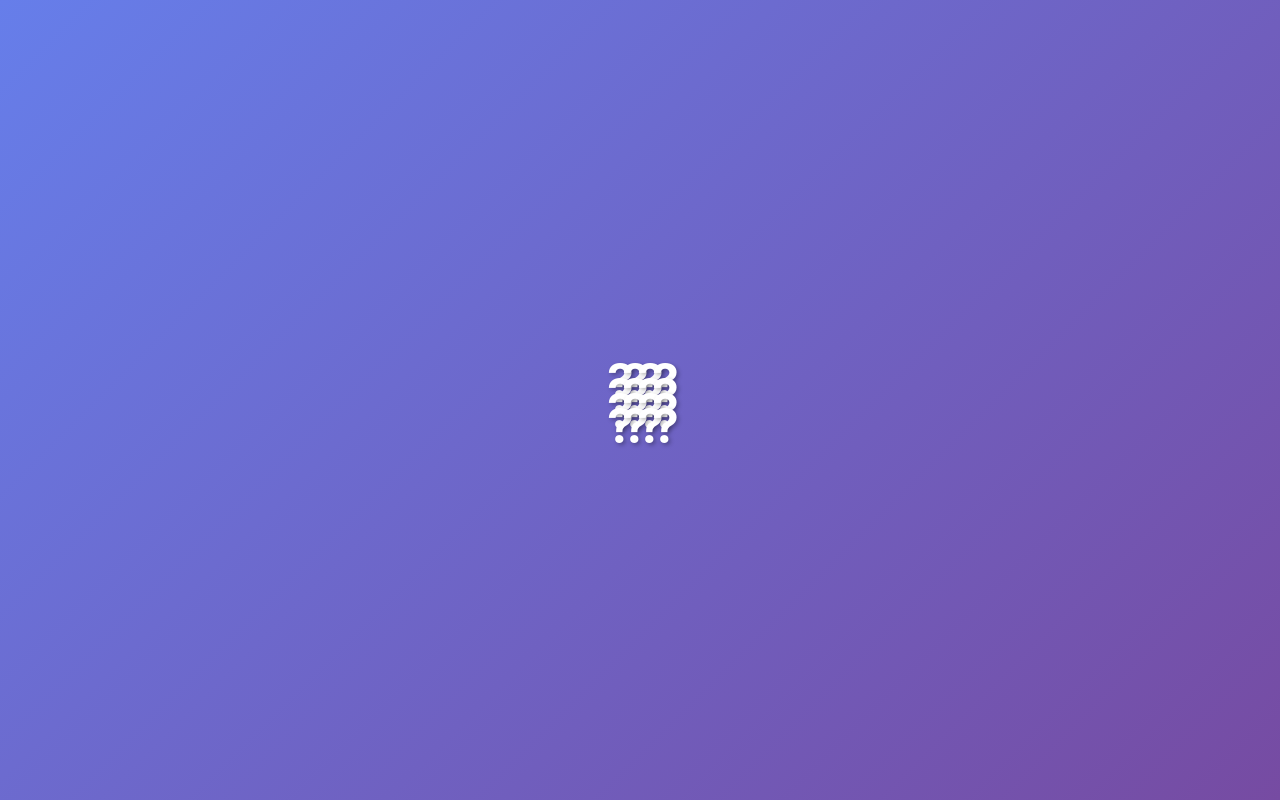
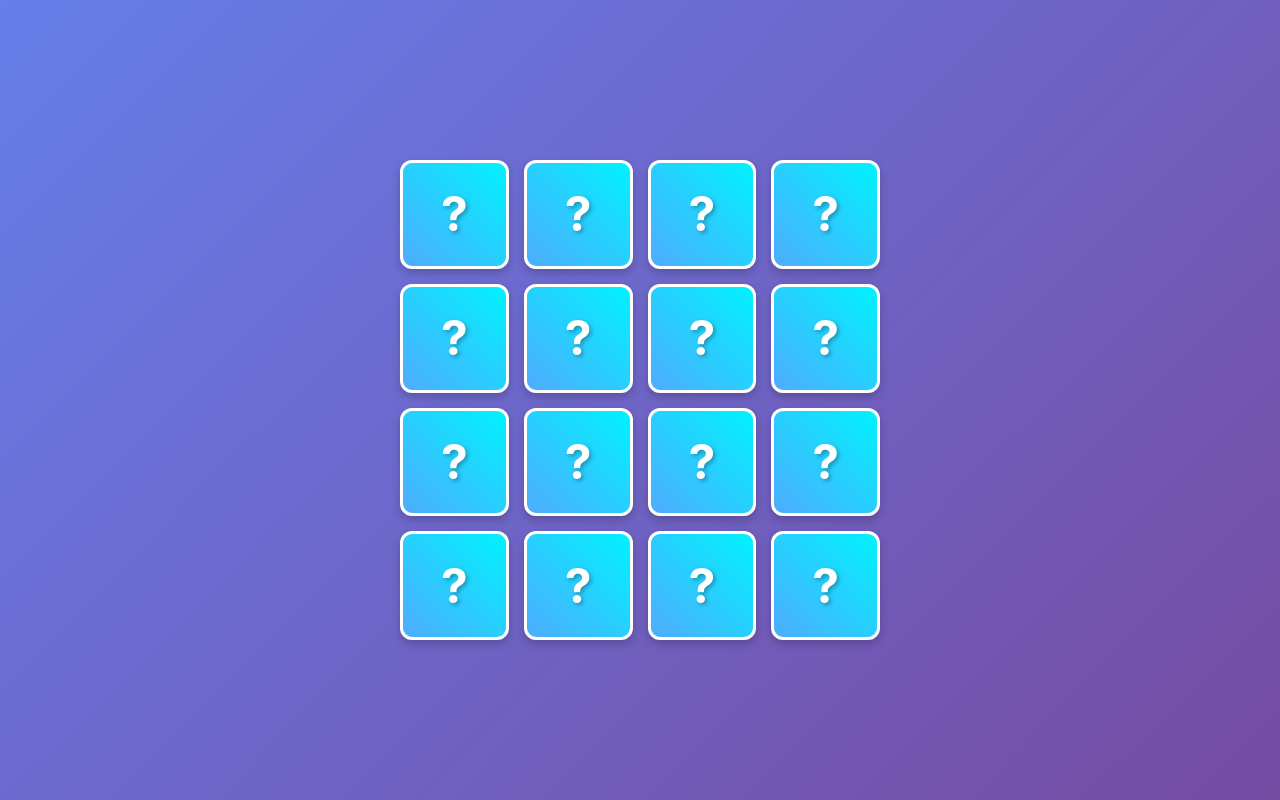
Before and after one commit to gygabo-r/memory-game-generated, a React (Vite) app: page / in a window 1280 px wide. Built offline with nearby package versions, Linux system fonts and the light colour scheme.

Commit message:
fix styling and errors

```diff
--- a/src/App.css
+++ b/src/App.css
@@ -15,6 +15,13 @@ body {
   display: flex;
   align-items: center;
   justify-content: center;
+}
+#root {
+  width: 100%;
+  height: 100%;
+  display: flex;
+  flex-direction: column;
+  align-items: center;
 }
 
 .app {
--- a/src/GameGrid/GameGrid.tsx
+++ b/src/GameGrid/GameGrid.tsx
@@ -1,5 +1,5 @@
 import { useState, useEffect } from 'react';
-import { Card } from './types';
+import type {Card} from './types';
 import { createCards } from './shuffledCards';
 
 interface GameGridProps {
--- a/src/GameGrid/shuffledCards.ts
+++ b/src/GameGrid/shuffledCards.ts
@@ -1,4 +1,4 @@
-import { Card } from './types';
+import type { Card } from './types';
 
 const animalEmojis = ['🐶', '🐱', '🐭', '🐹', '🐰', '🦊', '🐻', '🐼'];
 
```
Also changed, not shown: generation_docs/memory_game_prd.md (+2 -0 lines).
